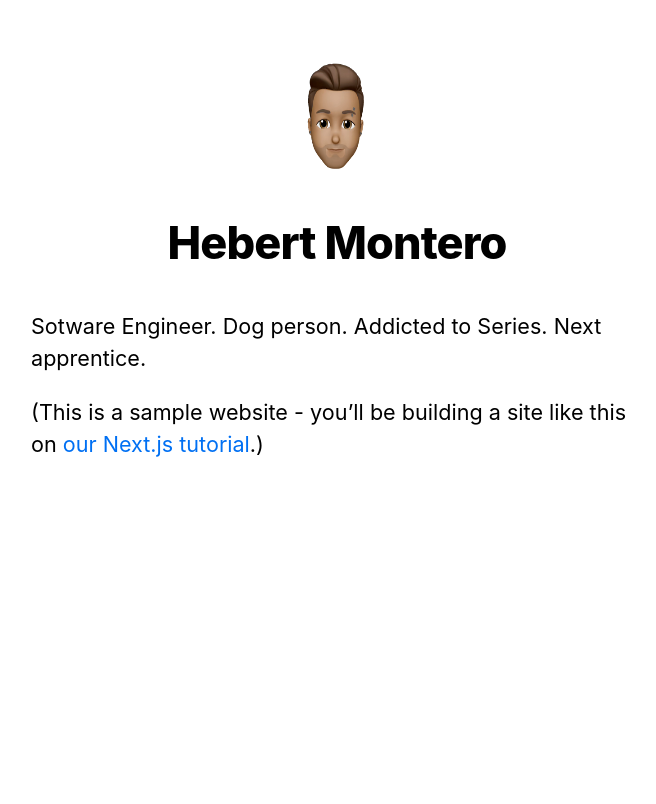
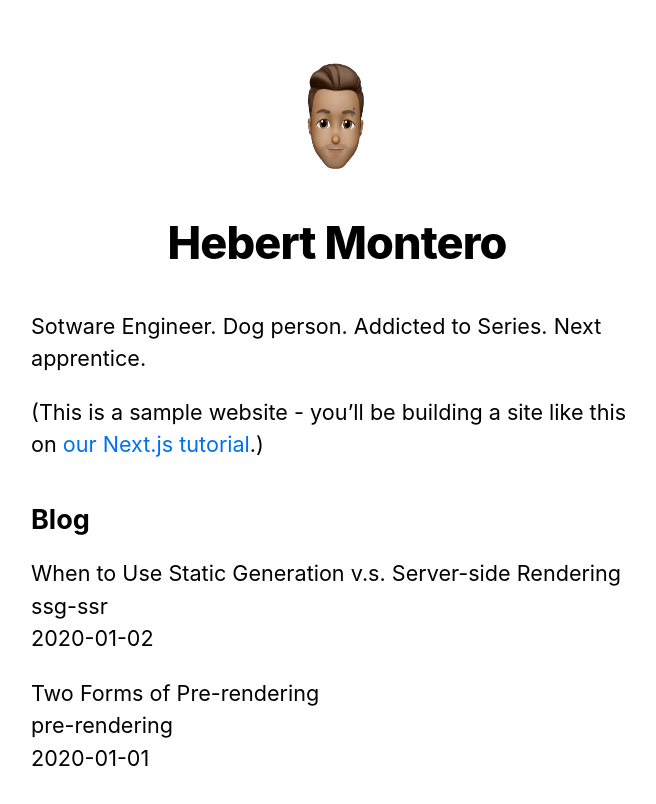
Before and after one commit to hmontero89/nextjs-blog-2021, a Next.js app: page / in a window 1280 px wide. Shown: the top 804 px of the page, without its empty margins (303-959 px from the left). Built offline with nearby package versions, Linux system fonts and the light colour scheme.

Commit message:
Fourth Lesson. Pre-rendering and Data Fetching. Uses 'getStaticProps' method at Home component to fetch data from the file system and displays it.

```diff
--- /dev/null
+++ b/lib/posts.js
@@ -0,0 +1,35 @@
+import fs from 'fs'
+import path from 'path'
+import matter from 'gray-matter'
+
+const postsDirectory = path.join(process.cwd(), 'posts')
+
+export function getSortedPostsData() {
+  // Get file names under /posts
+  const fileNames = fs.readdirSync(postsDirectory)
+  const allPostsData = fileNames.map(fileName => {
+    // Remove ".md" from file name to get id
+    const id = fileName.replace(/\.md$/, '')
+
+    // Read markdown file as string
+    const fullPath = path.join(postsDirectory, fileName)
+    const fileContents = fs.readFileSync(fullPath, 'utf8')
+
+    // Use gray-matter to parse the post metadata section
+    const matterResult = matter(fileContents)
+
+    // Combine the data with the id
+    return {
+      id,
+      ...matterResult.data
+    }
+  })
+  // Sort posts by date
+  return allPostsData.sort((a, b) => {
+    if (a.date < b.date) {
+      return 1
+    } else {
+      return -1
+    }
+  })
+}
--- a/package.json
+++ b/package.json
@@ -8,6 +8,7 @@
     "start": "next start"
   },
   "dependencies": {
+    "gray-matter": "^4.0.2",
     "next": "9.3.5",
     "react": "16.13.1",
     "react-dom": "16.13.1"
--- a/pages/index.js
+++ b/pages/index.js
@@ -1,8 +1,9 @@
 import Head from 'next/head'
 import Layout, {siteTitle} from '../components/layout'
 import utilStyles from '../styles/utils.module.css'
+import { getSortedPostsData } from '../lib/posts'
 
-export default function Home() {
+export default function Home({ allPostsData }) {
 	return (
 		<Layout home>
 			<Head>
@@ -15,6 +16,32 @@ export default function Home() {
 					<a href="https://nextjs.org/learn">our Next.js tutorial</a>.)
 				</p>
 			</section>
+
+			{/* Blog with fetched data */}
+			<section className={`${utilStyles.headingMd} ${utilStyles.padding1px}`}>
+				<h2 className={utilStyles.headingLg}>Blog</h2>
+				<ul className={utilStyles.list}>
+					{allPostsData.map(({ id, date, title }) => (
+						<li className={utilStyles.listItem} key={id}>
+							{title}
+							<br />
+							{id}
+							<br />
+							{date}
+						</li>
+					))}
+				</ul>
+			</section>
 		</Layout>
 	)
 }
+
+export async function getStaticProps() {
+	const allPostsData = getSortedPostsData()
+
+	return {
+	  props: {
+		allPostsData
+	  }
+	}
+  }
--- /dev/null
+++ b/posts/pre-rendering.md
@@ -0,0 +1,11 @@
+---
+title: 'Two Forms of Pre-rendering'
+date: '2020-01-01'
+---
+
+Next.js has two forms of pre-rendering: **Static Generation** and **Server-side Rendering**. The difference is in **when** it generates the HTML for a page.
+
+- **Static Generation** is the pre-rendering method that generates the HTML at **build time**. The pre-rendered HTML is then _reused_ on each request.
+- **Server-side Rendering** is the pre-rendering method that generates the HTML on **each request**.
+
+Importantly, Next.js lets you **choose** which pre-rendering form to use for each page. You can create a "hybrid" Next.js app by using Static Generation for most pages and using Server-side Rendering for others.
--- /dev/null
+++ b/posts/ssg-ssr.md
@@ -0,0 +1,19 @@
+---
+title: 'When to Use Static Generation v.s. Server-side Rendering'
+date: '2020-01-02'
+---
+
+We recommend using **Static Generation** (with and without data) whenever possible because your page can be built once and served by CDN, which makes it much faster than having a server render the page on every request.
+
+You can use Static Generation for many types of pages, including:
+
+- Marketing pages
+- Blog posts
+- E-commerce product listings
+- Help and documentation
+
+You should ask yourself: "Can I pre-render this page **ahead** of a user's request?" If the answer is yes, then you should choose Static Generation.
+
+On the other hand, Static Generation is **not** a good idea if you cannot pre-render a page ahead of a user's request. Maybe your page shows frequently updated data, and the page content changes on every request.
+
+In that case, you can use **Server-Side Rendering**. It will be slower, but the pre-rendered page will always be up-to-date. Or you can skip pre-rendering and use client-side JavaScript to populate data.
```
Also changed, not shown: 1 other file (tests, documents, lock files or other folders).
